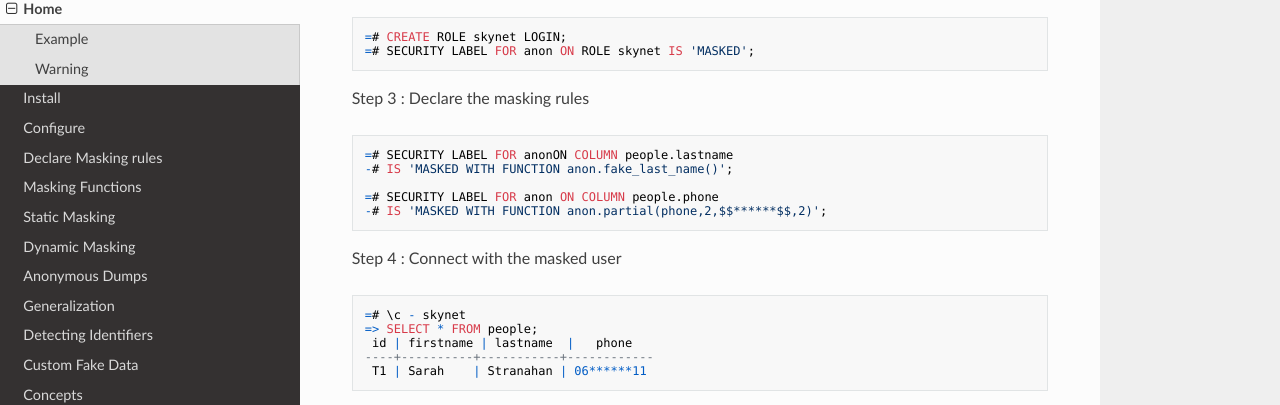
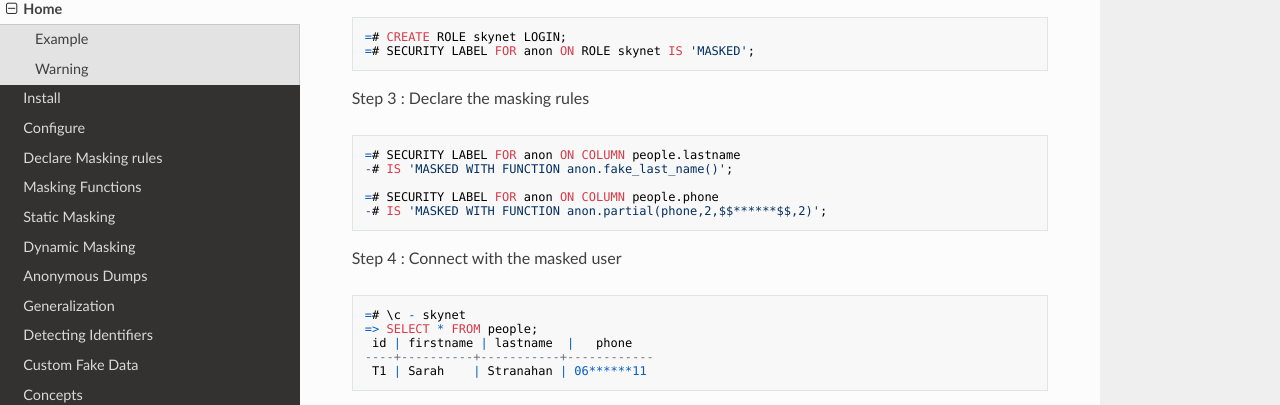
Before and after one commit to neondatabase/postgresql_anonymizer, an MkDocs documentation site: the page built from docs/index.md, in a window 1280 px wide and 900 px high, scrolled down 1204 px. Shown: the part 112-517 px from the top of the window. Built offline with MkDocs 1.6.1, drawn with Linux system fonts in a browser that asks for light colours; nearby versions of some CDN libraries.

Commit message:
Fix typo in docs/index.md

````diff
--- a/docs/index.md
+++ b/docs/index.md
@@ -1,4 +1,3 @@
-
 ![PostgreSQL Anonymizer](https://gitlab.com/dalibo/postgresql_anonymizer/raw/master/images/png_RVB/PostgreSQL-Anonymizer_H_couleur.png)
 
 
@@ -71,7 +70,7 @@ Step 2 : Declare a masked user
 Step 3 : Declare the masking rules
 
 ```sql
-=# SECURITY LABEL FOR anonON COLUMN people.lastname
+=# SECURITY LABEL FOR anon ON COLUMN people.lastname
 -# IS 'MASKED WITH FUNCTION anon.fake_last_name()';
 
 =# SECURITY LABEL FOR anon ON COLUMN people.phone
````
